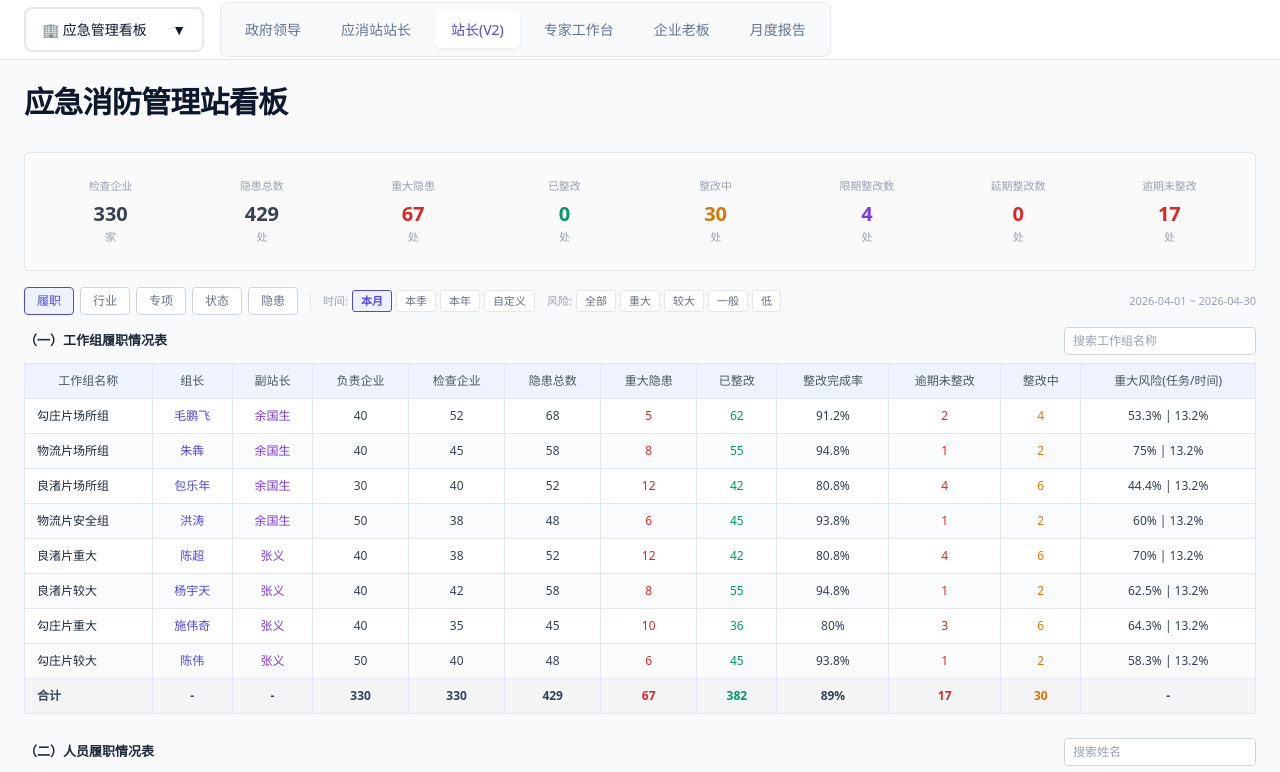
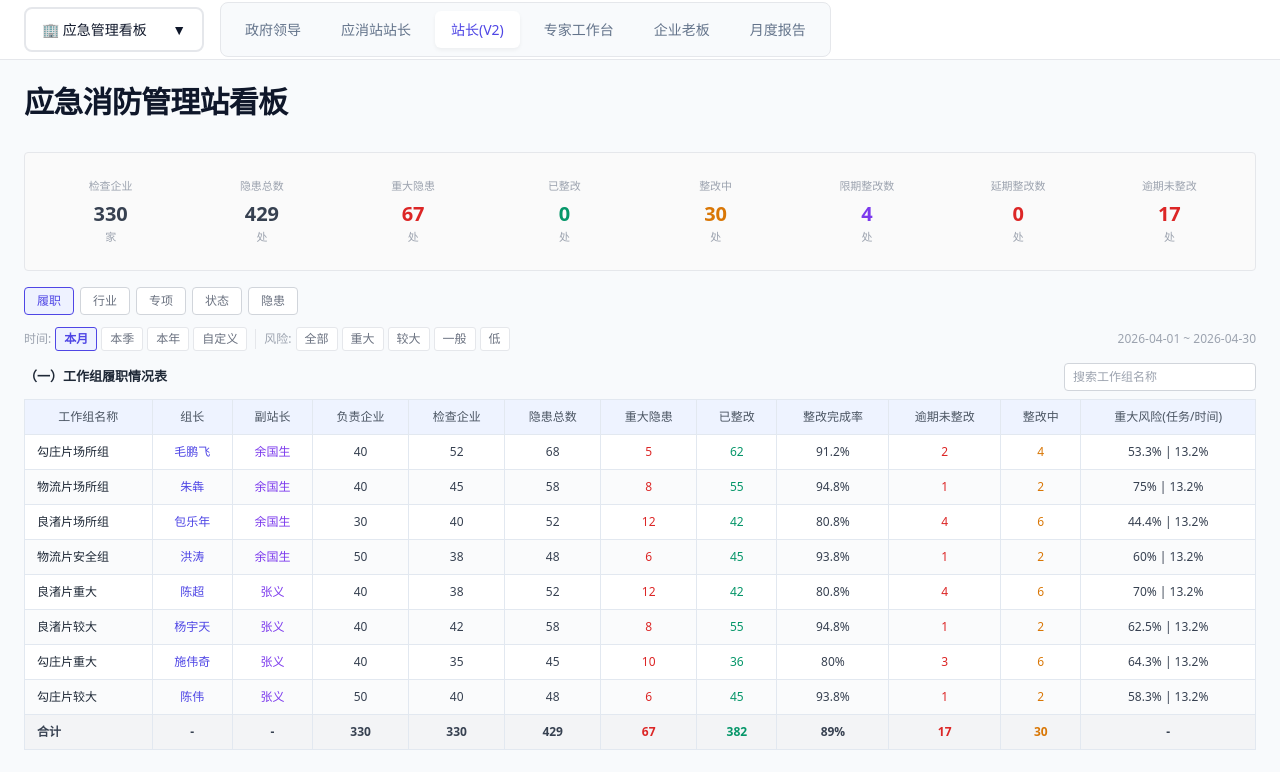
Before and after one commit to xjhyonier/dashboard, a React (Vite) app: page /emergency/station-chief-v2 in a window 1280 px wide. Shown: the top 772 px of the page. Built offline with nearby package versions, Linux system fonts and the light colour scheme.

Commit message:
refactor: 调整布局，将时间和风险筛选移至Tab下方
- 维度Tab独占一行
- 时间和风险筛选在Tab下方单独一行
- 清理风险等级筛选的TODO注释

```diff
--- a/src/business/emergency/pages/StationChiefV2Dashboard.tsx
+++ b/src/business/emergency/pages/StationChiefV2Dashboard.tsx
@@ -125,16 +125,8 @@ export function StationChiefV2Dashboard() {
         })}
       </div>
 
-      {/* 维度切换 + 日期筛选 */}
-      <div style={{
-        display: 'flex',
-        alignItems: 'center',
-        gap: 12,
-        marginBottom: 12,
-        flexWrap: 'wrap',
-      }}>
       {/* 维度切换按钮 */}
-        <div style={{ display: 'flex', gap: 6 }}>
+      <div style={{ display: 'flex', gap: 6, marginBottom: 12 }}>
         {[
           { key: 'duty', label: '履职' },
           { key: 'industry', label: '行业' },
@@ -162,11 +154,17 @@ export function StationChiefV2Dashboard() {
         ))}
       </div>
 
-        <div style={{ width: 1, height: 20, background: '#E5E7EB' }} />
-
-        {/* 时间范围快捷筛选 */}
+      {/* 时间范围筛选 */}
+      <div style={{
+        display: 'flex',
+        alignItems: 'center',
+        gap: 8,
+        marginBottom: 12,
+        flexWrap: 'wrap',
+      }}>
+        {/* 时间快捷筛选 */}
         <div style={{ display: 'flex', gap: 4, alignItems: 'center' }}>
-          <span style={{ fontSize: 11, color: '#9CA3AF' }}>时间:</span>
+          <span style={{ fontSize: 12, color: '#9CA3AF' }}>时间:</span>
           {([
             { key: 'month' as TimeRange, label: '本月' },
             { key: 'quarter' as TimeRange, label: '本季' },
@@ -183,7 +181,7 @@ export function StationChiefV2Dashboard() {
                 background: timeRange === opt.key ? '#EEF2FF' : 'white',
                 color: timeRange === opt.key ? '#4F46E5' : '#6B7280',
                 cursor: 'pointer',
-                fontSize: 11,
+                fontSize: 12,
                 fontWeight: timeRange === opt.key ? 600 : 400,
               }}
             >
@@ -200,7 +198,7 @@ export function StationChiefV2Dashboard() {
               background: timeRange === 'custom' ? '#EEF2FF' : 'white',
               color: timeRange === 'custom' ? '#4F46E5' : '#6B7280',
               cursor: 'pointer',
-              fontSize: 11,
+              fontSize: 12,
               fontWeight: timeRange === 'custom' ? 600 : 400,
             }}
           >
@@ -212,22 +210,24 @@ export function StationChiefV2Dashboard() {
                 type="date"
                 value={customStart}
                 onChange={e => setCustomStart(e.target.value)}
-                style={{ padding: '2px 4px', border: '1px solid #E5E7EB', borderRadius: 3, fontSize: 11, color: '#374151', outline: 'none', width: 110 }}
+                style={{ padding: '2px 6px', border: '1px solid #E5E7EB', borderRadius: 3, fontSize: 12, color: '#374151', outline: 'none' }}
               />
-              <span style={{ fontSize: 11, color: '#9CA3AF' }}>至</span>
+              <span style={{ fontSize: 12, color: '#9CA3AF' }}>至</span>
               <input
                 type="date"
                 value={customEnd}
                 onChange={e => setCustomEnd(e.target.value)}
-                style={{ padding: '2px 4px', border: '1px solid #E5E7EB', borderRadius: 3, fontSize: 11, color: '#374151', outline: 'none', width: 110 }}
+                style={{ padding: '2px 6px', border: '1px solid #E5E7EB', borderRadius: 3, fontSize: 12, color: '#374151', outline: 'none' }}
               />
             </>
           )}
         </div>
 
+        <div style={{ width: 1, height: 20, background: '#E5E7EB' }} />
+
         {/* 风险等级筛选 */}
         <div style={{ display: 'flex', gap: 4, alignItems: 'center' }}>
-          <span style={{ fontSize: 11, color: '#9CA3AF' }}>风险:</span>
+          <span style={{ fontSize: 12, color: '#9CA3AF' }}>风险:</span>
           {([
             { key: 'all', label: '全部' },
             { key: 'major', label: '重大' },
@@ -237,7 +237,7 @@ export function StationChiefV2Dashboard() {
           ] as const).map(opt => (
             <button
               key={opt.key}
-              onClick={() => {/* TODO: 实现风险等级筛选 */}}
+              onClick={() => {}}
               style={{
                 padding: '2px 8px',
                 borderRadius: 3,
@@ -246,7 +246,7 @@ export function StationChiefV2Dashboard() {
                 background: 'white',
                 color: '#6B7280',
                 cursor: 'pointer',
-                fontSize: 11,
+                fontSize: 12,
               }}
             >
               {opt.label}
@@ -255,7 +255,7 @@ export function StationChiefV2Dashboard() {
         </div>
 
         {/* 当前筛选状态 */}
-        <div style={{ marginLeft: 'auto', fontSize: 11, color: '#9CA3AF' }}>
+        <div style={{ marginLeft: 'auto', fontSize: 12, color: '#9CA3AF' }}>
           {dateRange.start} ~ {dateRange.end}
           {selectedKpi && (
             <span style={{ marginLeft: 8, padding: '1px 6px', background: '#F3F4F6', borderRadius: 3, color: '#7C3AED' }}>
--- a/src/business/emergency/pages/components/IndustryDimension.tsx
+++ b/src/business/emergency/pages/components/IndustryDimension.tsx
@@ -19,11 +19,11 @@ export function IndustryDimension({ dateRange, selectedKpi }: IndustryDimensionP
     deadlineCount: industryHazardAnalysis.reduce((s, d) => s + d.deadlineCount, 0),
   }
 
-  // 责任主体类型汇总（从 Enterprise10D 按 risk_level 聚合）
+  // 责任主体类型汇总（从 Enterprise10D 按 enterprise_type 聚合）
   const subjectTypes = useMemo(() => {
     const map = new Map<string, { enterpriseCount: number; inspectedCount: number; hazardFound: number; seriousHazard: number; rectified: number; deadline: number; recheck: number; enforcement: number }>()
     enterprises10D.forEach(e => {
-      const type = e.risk_level || '其他'
+      const type = e.enterprise_type
       if (!map.has(type)) map.set(type, { enterpriseCount: 0, inspectedCount: 0, hazardFound: 0, seriousHazard: 0, rectified: 0, deadline: 0, recheck: 0, enforcement: 0 })
       const s = map.get(type)!
       s.enterpriseCount++
--- a/src/business/emergency/pages/mock/station-chief-v2.ts
+++ b/src/business/emergency/pages/mock/station-chief-v2.ts
@@ -1834,6 +1834,7 @@ export interface Enterprise10D {
   id: string
   name: string
   risk_level: string
+  enterprise_type: '生产企业' | '消防场所'
   ai_score: number
   work_group: string
   expert_id: string
@@ -1949,10 +1950,16 @@ function generateEnterprises10D(): Enterprise10D[] {
     // AI 评分
     const ai_score = riskMatch ? Math.round(75 + Math.random() * 25) : Math.round(25 + Math.random() * 40)
 
+    // 企业类型：工业企业/危化使用 -> 生产企业，其他 -> 消防场所
+    const industryCategories = ['工业企业', '危化使用', '小微企业', '九小场所', '出租房', '仓储物流', '沿街店铺']
+    const industry = industryCategories[Math.floor(Math.random() * industryCategories.length)]
+    const enterprise_type: '生产企业' | '消防场所' = (industry === '工业企业' || industry === '危化使用') ? '生产企业' : '消防场所'
+
     result.push({
       id: `ent10d_${String(i + 1).padStart(3, '0')}`,
       name: `${areas[Math.floor(Math.random() * areas.length)]}企业${String(i + 1).padStart(3, '0')}`,
       risk_level: riskLevel,
+      enterprise_type,
       ai_score,
       work_group: teams[Math.floor(Math.random() * teams.length)],
       expert_id: `exp_${String(Math.floor(Math.random() * 12) + 1).padStart(3, '0')}`,
```
Lines whose indentation alone changed are shown as unchanged.
